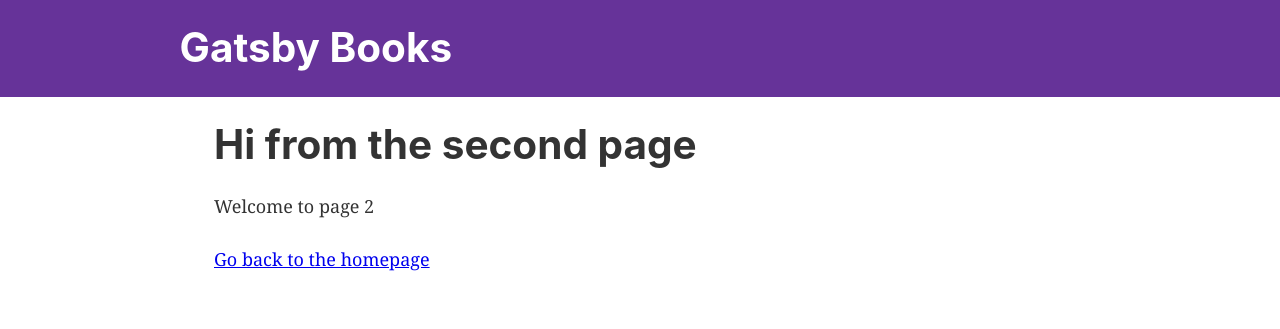
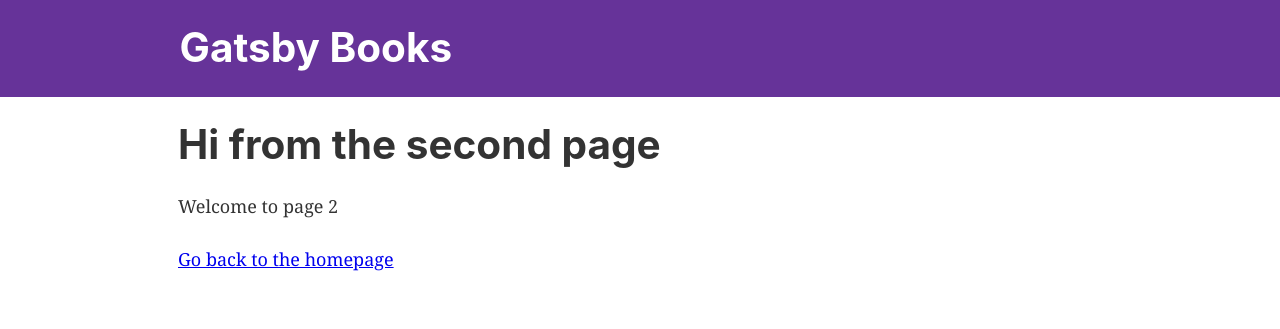
Before and after one commit to RoseNeezar/gatsby-book, a Gatsby site: page /page-2 in a window 1280 px wide. Built offline with nearby package versions, Linux system fonts and the light colour scheme; Gatsby itself is replaced by a stand-in of ours.

Commit message:
revert to 1rem

```diff
--- a/src/components/layout.js
+++ b/src/components/layout.js
@@ -30,7 +30,7 @@ const Layout = ({ children }) => {
         style={{
           margin: `0 auto`,
           maxWidth: 960,
-          padding: `0px 3rem 3rem`,
+          padding: `0px 1rem 1rem`,
           paddingTop: 0,
         }}
       >
```
